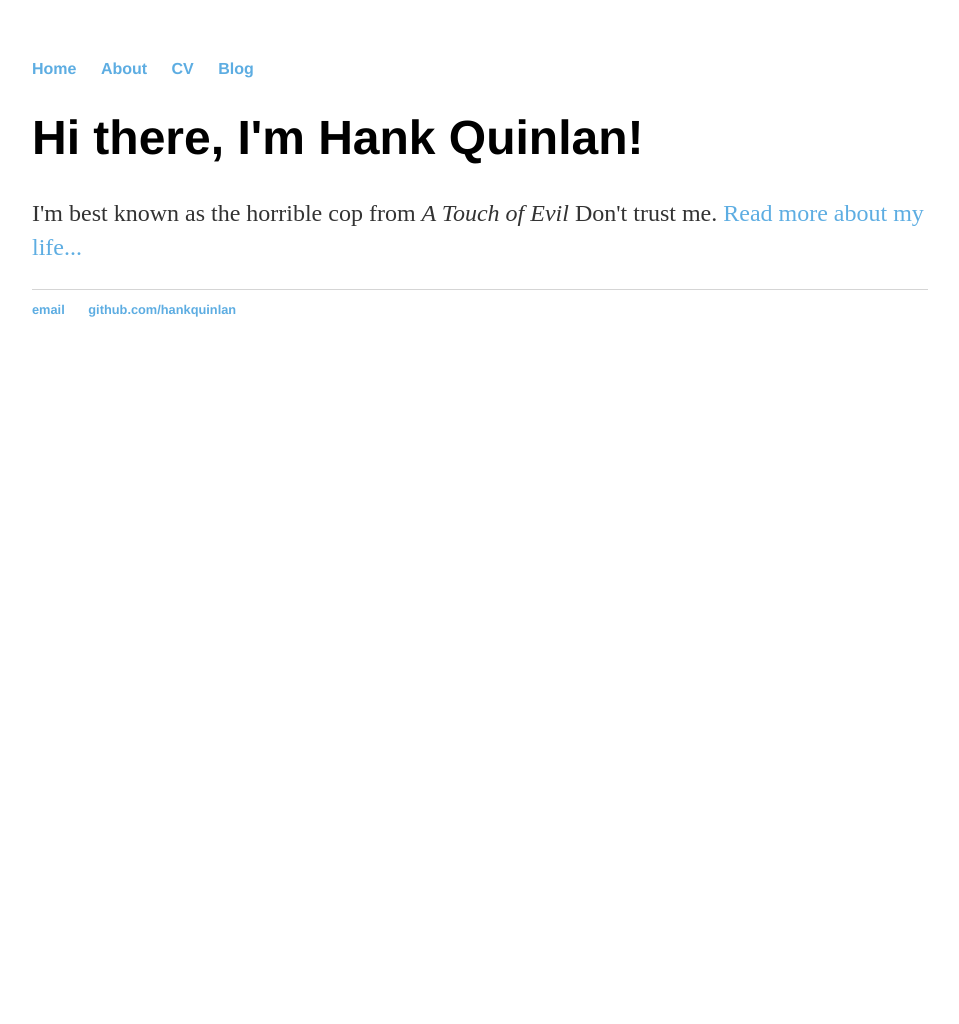
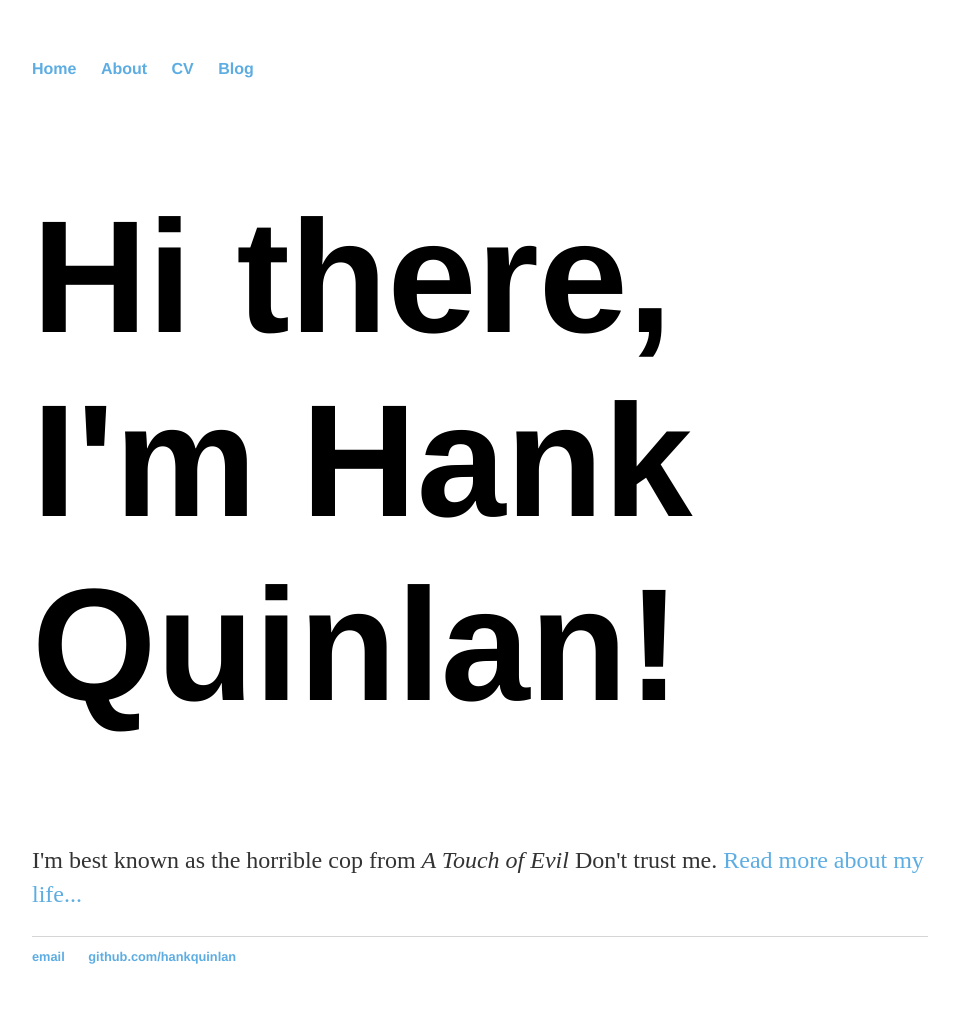
Before and after one commit to Claudiusthefool/claudius.github.io, a Jekyll site: the page built from index.html, in a window 1280 px wide. Shown: the whole page, without its empty margins (160-1119 px from the left). Built offline with Jekyll 4.4.1, drawn with Linux system fonts in a browser that asks for light colours; before the commit the page ends 900 px from its top, so only the background shows below that.

Commit message:
Update main.css

```diff
--- a/css/main.css
+++ b/css/main.css
@@ -20,7 +20,7 @@ a:hover {
     text-decoration: underline;
 }
 h1 {
-    font-size: 3em;
+    font-size: 10em;
     font-family:'Helvetica', 'Arial', 'Sans-Serif';
 }
 p {
```
